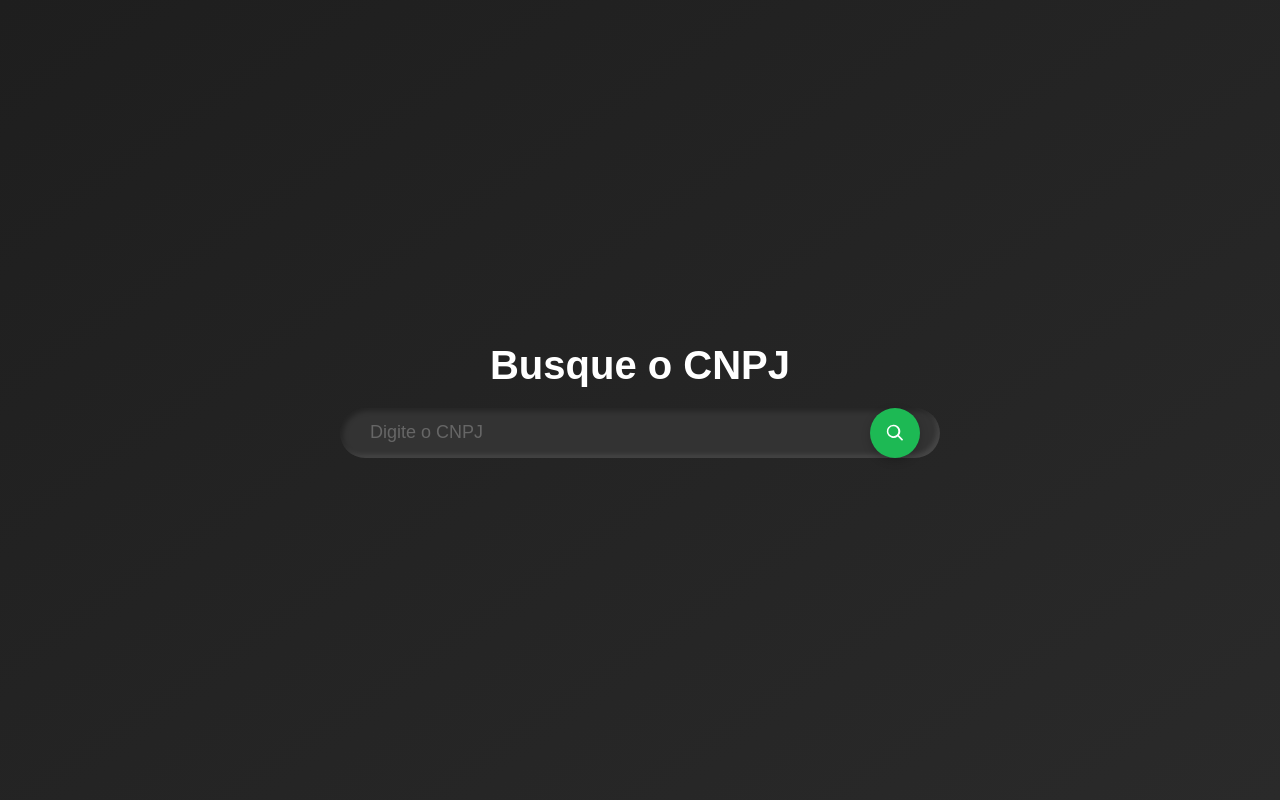
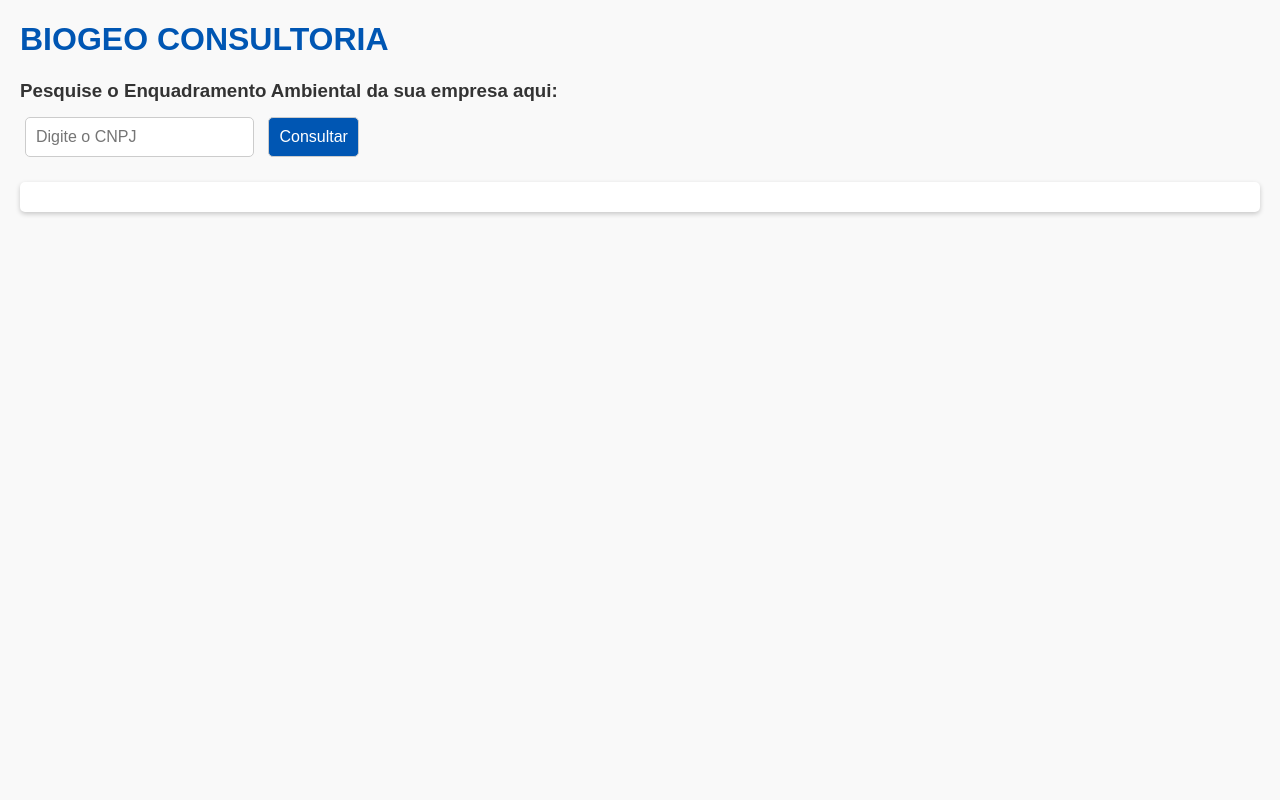
Before and after one commit to Victor-Sousa-hub/CNPJsearch, a Flask app: page / in a window 1280 px wide. Run offline with Flask 3, Linux system fonts and the light colour scheme.

Commit message:
Atualizando layout e incrementando busca na API

```diff
--- a/templates/index.html
+++ b/templates/index.html
@@ -1,133 +1,159 @@
 <!DOCTYPE html>
-<html lang="en">
+<html lang="pt-BR">
 <head>
     <meta charset="UTF-8">
     <meta name="viewport" content="width=device-width, initial-scale=1.0">
-    <title>Busca de CNPJ</title>
+    <title>BIOGEO CONSULTORIA</title>
     <style>
-        /* Reset básico */
-        * {
-            margin: 0;
-            padding: 0;
-            box-sizing: border-box;
+        body {
+            font-family: Arial, sans-serif;
+            background-color: #f9f9f9;
+            margin: 20px;
+            color: #333;
         }
-
-        body {
-            font-family: 'Arial', sans-serif;
-            background: linear-gradient(145deg, #1e1e1e, #2a2a2a);
-            height: 100vh;
-            display: flex;
-            justify-content: center;
-            align-items: center;
-            flex-direction: column;
-            color: #fff;
+        h1 {
+            color: #0056b3;
         }
-
-        .title {
-            font-size: 2.5rem;
+        h3 {
+            margin-bottom: 10px;
+        }
+        input, button {
+            padding: 10px;
+            margin: 5px;
+            font-size: 16px;
+            border-radius: 5px;
+            border: 1px solid #ccc;
+        }
+        button {
+            background-color: #0056b3;
+            color: white;
+            cursor: pointer;
+        }
+        button:hover {
+            background-color: #003d80;
+        }
+        #resultado {
+            margin-top: 20px;
+            padding: 15px;
+            background-color: #fff;
+            border-radius: 5px;
+            box-shadow: 0px 2px 5px rgba(0, 0, 0, 0.2);
+        }
+        .titulo-secao {
+            font-size: 18px;
             font-weight: bold;
-            margin-bottom: 20px;
-            text-align: center;
+            margin-top: 20px;
         }
-
-        .search-container {
-            position: relative;
-            width: 50%;
-            max-width: 600px;
-            display: flex;
-            justify-content: center;
-            align-items: center;
+        table {
+            width: 100%;
+            border-collapse: collapse;
+            margin-top: 10px;
         }
-
-        .search-box {
-            width: 100%;
-            height: 50px;
-            border-radius: 25px;
-            background: #333;
-            display: flex;
-            align-items: center;
-            padding: 0 20px;
-            box-shadow: inset 3px 3px 5px rgba(0, 0, 0, 0.3), inset -3px -3px 5px rgba(255, 255, 255, 0.1);
+        table th, table td {
+            border: 1px solid #ddd;
+            padding: 10px;
+            text-align: left;
         }
-
-        .search-box input {
-            flex: 1;
-            height: 100%;
-            background: transparent;
-            border: none;
-            color: #bbb;
-            font-size: 18px;
-            padding: 0 10px;
-            outline: none;
+        table th {
+            background-color: #f4f4f4;
+            font-weight: bold;
         }
-
-        .search-box input::placeholder {
-            color: #666;
+        .enquadramento {
+            color: red;
+            font-weight: bold;
         }
-
-        .search-box button {
-            width: 50px;
-            height: 50px;
-            border: none;
-            border-radius: 50%;
-            background: #1db954;
-            display: flex;
-            justify-content: center;
-            align-items: center;
-            cursor: pointer;
-            box-shadow: 0 3px 10px rgba(0, 0, 0, 0.2);
-            transition: all 0.3s ease-in-out;
+        .enquadramento.amarelo {
+            color: #e0a800;
         }
-
-        .search-box button:hover {
-            background: #17a34a;
-        }
-
-        .search-box button:active {
-            transform: scale(0.9);
-        }
-
-        .search-box button svg {
-            width: 20px;
-            height: 20px;
-            fill: white;
+        .enquadramento.azul {
+            color: #007bff;
         }
     </style>
 </head>
 <body>
-    <div class="title" id="animated-title"></div>
-    <div class="search-container">
-        <div class="search-box">
-            <input type="text" id="cnpj-input" placeholder="Digite o CNPJ" maxlength="14">
-            <button onclick="searchCNPJ()">
-                <svg xmlns="http://www.w3.org/2000/svg" viewBox="0 0 24 24">
-                    <path d="M10 2a8 8 0 105.27 14.22l4.4 4.4a1 1 0 101.41-1.41l-4.4-4.4A8 8 0 0010 2zm0 2a6 6 0 110 12 6 6 0 010-12z" />
-                </svg>
-            </button>
-        </div>
-    </div>
+    <h1>BIOGEO CONSULTORIA</h1>
+    <h3>Pesquise o Enquadramento Ambiental da sua empresa aqui:</h3>
 
-    <!-- Carregar o arquivo JS -->
-    <script src="/static/js/busca_cnpj.js"></script>
+    <input type="text" id="cnpj" placeholder="Digite o CNPJ" maxlength="14">
+    <button id="consultarBtn">Consultar</button>
+
+    <div id="resultado"></div>
+
     <script>
-        // Função para animar o título
-        const animateTitle = (text, elementId, delay = 150) => {
-            const element = document.getElementById(elementId);
-            let index = 0;
-            const interval = setInterval(() => {
-                if (index < text.length) {
-                    element.textContent += text[index];
-                    index++;
-                } else {
-                    clearInterval(interval);
+        document.getElementById("consultarBtn").addEventListener("click", async () => {
+            const cnpj = document.getElementById("cnpj").value.replace(/\D/g, '');
+            const resultadoDiv = document.getElementById("resultado");
+
+            if (cnpj.length !== 14) {
+                alert("Por favor, insira um CNPJ válido.");
+                return;
+            }
+
+            try {
+                // Simulando consulta à API
+                const response = await fetch('https://publica.cnpj.ws/cnpj/' + cnpj); // Substitua pela URL real
+                const data = await response.json();
+
+                if (!data.estabelecimento) {
+                    resultadoDiv.innerHTML = `<p>Erro: Dados do estabelecimento não encontrados.</p>`;
+                    return;
                 }
-            }, delay);
-        };
 
-        // Iniciar animação ao carregar a página
-        document.addEventListener("DOMContentLoaded", () => {
-            animateTitle("Busque o CNPJ", "animated-title");
+                // Formatação da saída
+                resultadoDiv.innerHTML = `
+                    <h3>Razão Social: ${data.razao_social || 'Não disponível'}</h3>
+                    <p><strong>Situação:</strong> ${data.estabelecimento.situacao_cadastral || 'Não disponível'}</p>
+                    <p><strong>CNPJ:</strong> ${data.estabelecimento.cnpj || 'Não disponível'}</p>
+
+                    <div class="titulo-secao">Atividade Principal:</div>
+                    <table>
+                        <tr>
+                            <th>Código</th>
+                            <th>Descrição</th>
+                            <th>Enquadramento</th>
+                        </tr>
+                        ${data.atividade_principal ? `
+                        <tr>
+                            <td>${data.atividade_principal.subclasse || 'N/A'}</td>
+                            <td>${data.atividade_principal.descricao || 'N/A'}</td>
+                            <td class="enquadramento">Licença Ambiental</td>
+                        </tr>` : `
+                        <tr>
+                            <td colspan="3">Atividade principal não disponível</td>
+                        </tr>`}
+                    </table>
+
+                    <div class="titulo-secao">Atividades Secundárias:</div>
+                    <table>
+                        <tr>
+                            <th>Código</th>
+                            <th>Descrição</th>
+                            <th>Enquadramento</th>
+                        </tr>
+                        ${data.estabelecimento.atividades_secundarias && data.estabelecimento.atividades_secundarias.length > 0
+                            ? data.estabelecimento.atividades_secundarias.map(atividade => `
+                            <tr>
+                                <td>${atividade.subclasse || 'N/A'}</td>
+                                <td>${atividade.descricao || 'N/A'}</td>
+                                <td class="enquadramento ${defineCorEnquadramento()}">Inexigibilidade Ambiental</td>
+                            </tr>
+                            `).join('')
+                            : `<tr>
+                                <td colspan="3">Nenhuma atividade secundária disponível</td>
+                            </tr>`}
+                    </table>
+                `;
+            } catch (error) {
+                console.error("Erro ao consultar a API:", error);
+                resultadoDiv.innerHTML = `<p>Erro ao buscar os dados: ${error.message}</p>`;
+            }
         });
+
+        function defineCorEnquadramento() {
+            // Retorna uma classe aleatória para estilização do enquadramento
+            const classes = ['amarelo', 'azul', ''];
+            return classes[Math.floor(Math.random() * classes.length)];
+        }
     </script>
 </body>
 </html>
```
